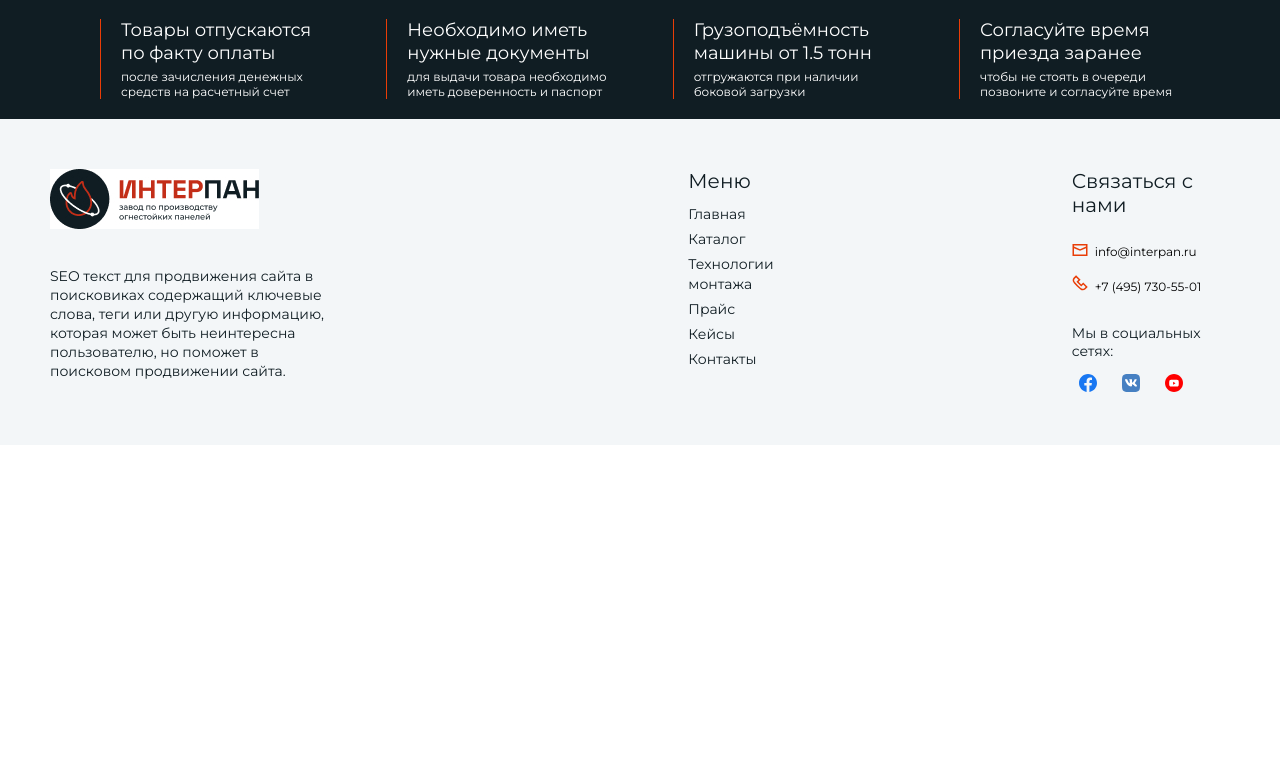
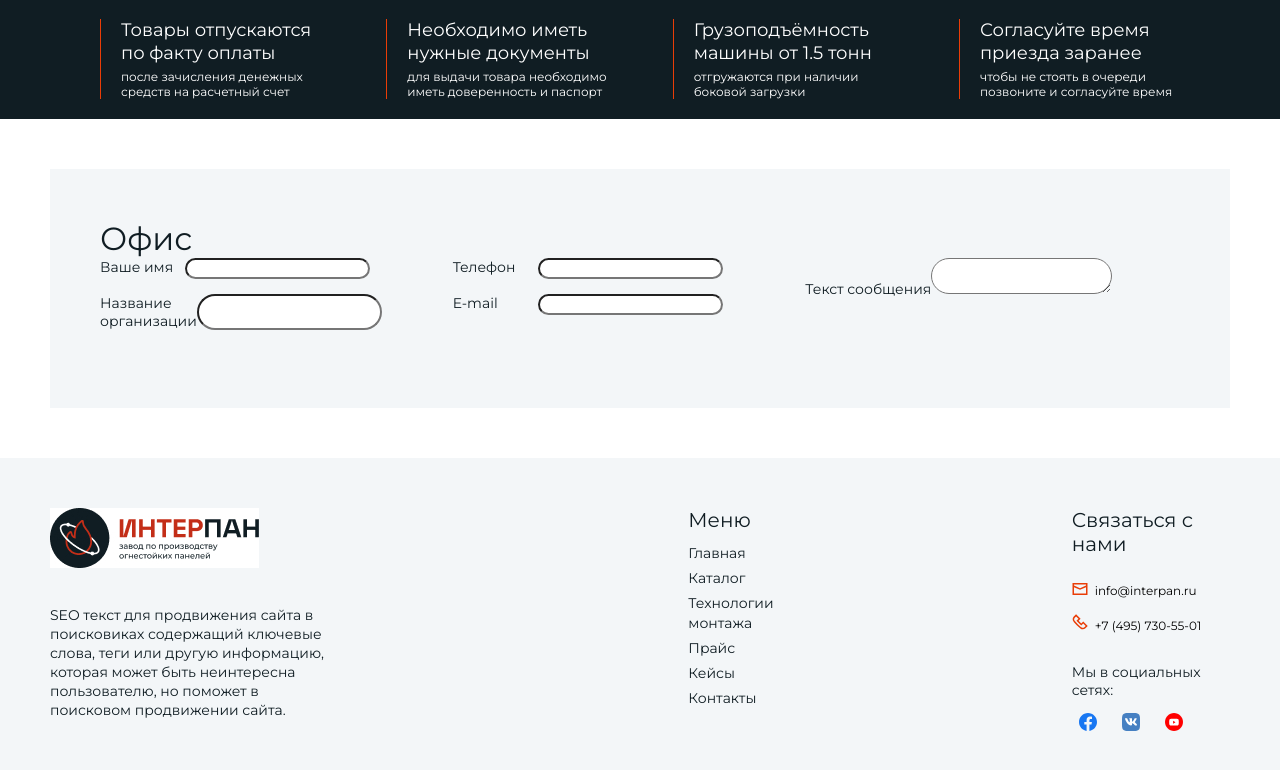
Before and after one commit to Ilya26071995/new, a React app: page /contacts in a window 1280 px wide. Shown: the part 1578-2348 px from the top of the page. Before the commit the page ends 2023 px from the top, so only its background shows below. Built offline with nearby package versions, Linux system fonts and the light colour scheme.

Commit message:
add form

```diff
--- a/package.json
+++ b/package.json
@@ -31,6 +31,7 @@
   "dependencies": {
     "classnames": "^2.5.1",
     "cross-env": "^7.0.3",
+    "react-hook-form": "^7.55.0",
     "react-router-dom": "^5.3.3",
     "render": "^0.1.4",
     "swiper": "^11.2.6"
--- a/src/Pages/Contacts/index.tsx
+++ b/src/Pages/Contacts/index.tsx
@@ -7,6 +7,7 @@ import { Picture } from "../../components/Picture";
 import { Communication } from "../../components/Communication";
 import { Footer } from "../../components/Footer";
 import { Delivery } from "../../components/Delivery";
+import { Form } from "../../components/Form";
 
 const Comm = [{ title: "Офис" }, { title: "Склад" }];
 
@@ -27,6 +28,7 @@ const Contacts = () => {
         ))}
       </div>
       <Delivery />
+      <Form />
       <Footer />
     </div>
   );
--- /dev/null
+++ b/src/components/Filter/Filter.module.scss
@@ -0,0 +1,33 @@
+.filter {
+  display: flex;
+  flex-direction: column;
+}
+
+.filterTitle {
+  font-weight: 600;
+  font-size: 14px;
+  letter-spacing: 0.04em;
+  color: #101d23;
+  width: 258px;
+}
+
+.select {
+  appearance: none;
+  width: 200px;
+  text-align: center;
+  padding: 3px 0;
+  border-radius: 20px;
+}
+
+.options {
+  font-family: "Montserrat", sans-serif;
+  font-weight: 600;
+  font-size: 9px;
+  text-transform: uppercase;
+  color: #8e8f9b;
+  border-radius: 20px;
+}
+
+.filterHead {
+  display: flex;
+}
--- /dev/null
+++ b/src/components/Filter/index.tsx
@@ -0,0 +1,41 @@
+import React from "react";
+import s from "./Filter.module.scss";
+import cn from "classnames";
+
+const SELECTS = ["Материал 1", "Материал 2", "Материал 3", "Материал 4"];
+
+interface TitleType {
+  filterTitle: string;
+}
+
+const Filter = ({ filterTitle }: TitleType) => {
+  return (
+    <div className={s.filter}>
+      <div className={s.filterHead}>
+        <h1 className={s.filterTitle}>Материал основания</h1>
+        <img src="../img/filterIcon.svg" alt="filter" />
+      </div>
+      <form className={s.form}>
+        <label htmlFor="material"></label>
+        <select
+          className={cn(s.options, s.select)}
+          id="material"
+          name="material"
+        >
+          <option className={s.options} hidden>
+            {filterTitle}
+          </option>
+          {SELECTS.map((select, index) => {
+            return (
+              <option className={s.options} key={index}>
+                {select}
+              </option>
+            );
+          })}
+        </select>
+      </form>
+    </div>
+  );
+};
+
+export { Filter };
--- /dev/null
+++ b/src/components/Form/Form.module.scss
@@ -0,0 +1,38 @@
+.container {
+  margin: 50px;
+  padding: 50px;
+  background-color: #f3f6f8;
+  font-family: "Montserrat", sans-serif;
+}
+
+.title {
+  margin: 0;
+  font-weight: 500;
+  font-size: 32px;
+  color: #101d23;
+}
+
+.label {
+  font-weight: 400;
+  font-size: 14px;
+  color: #101d23;
+}
+
+.input {
+  border-radius: 20px;
+}
+
+.flex {
+  display: flex;
+  flex-direction: column;
+  flex-wrap: wrap;
+
+  height: 100px;
+  gap: 15px;
+}
+
+.miniFlex {
+  display: flex;
+  width: 25%;
+  justify-content: space-between;
+}
--- /dev/null
+++ b/src/components/Form/index.tsx
@@ -0,0 +1,27 @@
+import React from "react";
+import s from "./Form.module.scss";
+import { useForm } from "react-hook-form";
+
+const LABELS = ["Ваше имя", "Название организации", "Телефон", "E-mail"];
+
+const Form = () => {
+  return (
+    <div className={s.container}>
+      <h2 className={s.title}>Офис</h2>
+      <form className={s.flex}>
+        {LABELS.map((label, index) => (
+          <div className={s.miniFlex} key={index}>
+            <label className={s.label}>{label}</label>
+            <input className={s.input} type="text"></input>
+          </div>
+        ))}
+        <div>
+          <label className={s.label}>Текст сообщения</label>
+          <textarea className={s.input}></textarea>
+        </div>
+      </form>
+    </div>
+  );
+};
+
+export { Form };
--- a/src/components/Info/index.tsx
+++ b/src/components/Info/index.tsx
@@ -7,20 +7,16 @@ const TEXT = [
   "В соответствии с требованиями к отделке медицинских учреждений (п.4.2), продукция ООО «ТД Интерпан» имеет гладкую, антистатическую и без трещин поверхность, которая выдерживает частые уборки с использованием средств для чистки и обеззараживания.",
 ];
 
-interface TextType {
-  text: string;
-}
-
 const Info = () => {
   return (
     <div className={s.container}>
       <h2 className={s.title}>Медицина</h2>
       <div className={s.cont}>
-        <p className={s.text}>
-          {TEXT.map((tex) => (
-            <p>{tex}</p>
-          ))}
-        </p>
+        {TEXT.map((tex, index) => (
+          <p className={s.text} key={index}>
+            {tex}
+          </p>
+        ))}
       </div>
     </div>
   );
--- a/src/components/Options/Options.module.scss
+++ b/src/components/Options/Options.module.scss
@@ -42,19 +42,6 @@
   cursor: pointer;
 }
 
-.filter {
-  display: flex;
-  flex-direction: column;
-}
-
-.filterTitle {
-  font-weight: 600;
-  font-size: 14px;
-  letter-spacing: 0.04em;
-  color: #101d23;
-  width: 258px;
-}
-
 .bigContainer {
   padding: 0 50px;
 }
@@ -81,6 +68,7 @@
 
 .good:hover {
   box-shadow: 0px 10px 10px #e5e5e5;
+  cursor: pointer;
 }
 
 .good:hover > .titleMini {
@@ -138,24 +126,3 @@
   justify-content: center;
   padding-bottom: 50px;
 }
-
-.select {
-  appearance: none;
-  width: 200px;
-  text-align: center;
-  padding: 3px 0;
-  border-radius: 20px;
-}
-
-.options {
-  font-family: "Montserrat", sans-serif;
-  font-weight: 600;
-  font-size: 9px;
-  text-transform: uppercase;
-  color: #8e8f9b;
-  border-radius: 20px;
-}
-
-.filterHead {
-  display: flex;
-}
--- a/src/components/Options/index.tsx
+++ b/src/components/Options/index.tsx
@@ -2,6 +2,7 @@ import React, { useState } from "react";
 import s from "./Options.module.scss";
 import { Btn } from "../Button/index";
 import cn from "classnames";
+import { Filter } from "../Filter";
 
 const OPTIONSARRAY = [
   { text: "Административные  помещения" },
@@ -79,31 +80,7 @@ const Options = () => {
             ))}
           </ul>
         </div>
-        <div className={s.filter}>
-          <div className={s.filterHead}>
-            <h1 className={s.filterTitle}>Материал основания</h1>
-            <img src="./img/filterIcon.svg" alt="filter" />
-          </div>
-          <form className={s.form}>
-            <label htmlFor="material"></label>
-            <select
-              className={cn(s.options, s.select)}
-              id="material"
-              name="material"
-            >
-              <option className={s.options} hidden>
-                Выбрать материал
-              </option>
-              {SELECTS.map((select, index) => {
-                return (
-                  <option className={s.options} key={index}>
-                    {select}
-                  </option>
-                );
-              })}
-            </select>
-          </form>
-        </div>
+        <Filter filterTitle="Выбрать материал" />
       </div>
       <div className={s.bigContainer}>
         <ul className={s.goods}>
```
Also changed, not shown: 1 other file (tests, documents, lock files or other folders).
